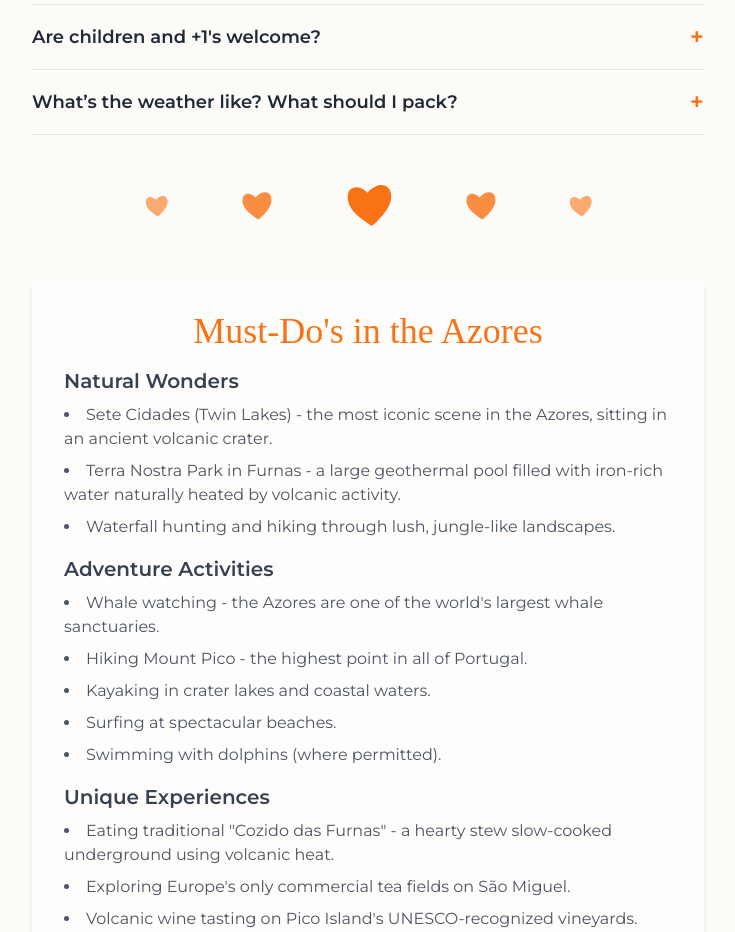
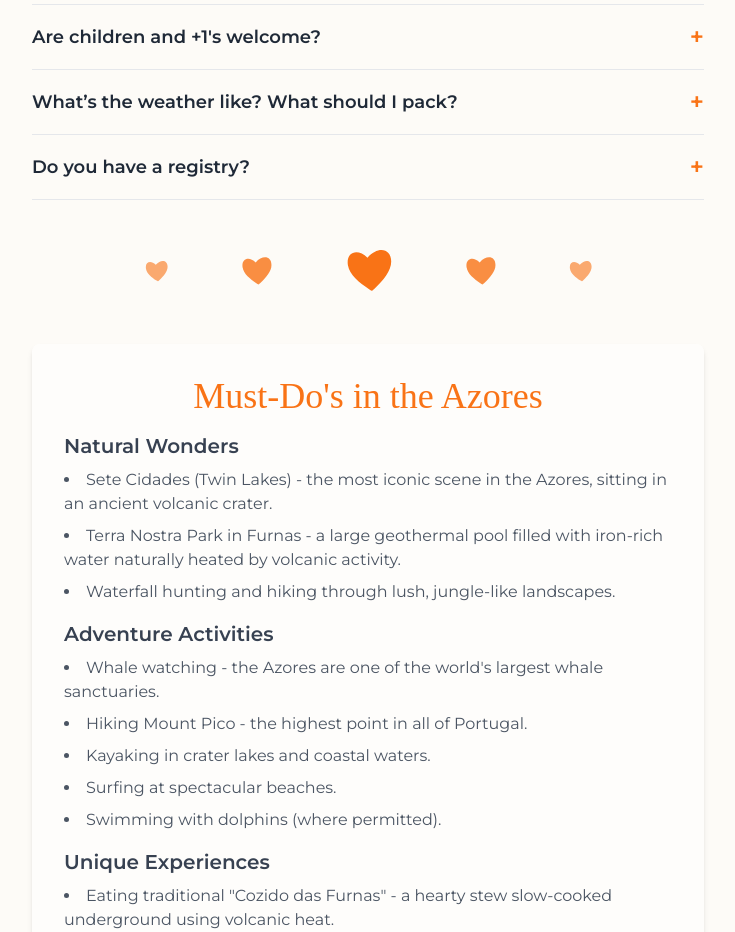
Before and after one commit to burrito9/wedding-website, a React (Vite) app: page / in a window 1280 px wide. Shown: the part 5640-6572 px from the top of the page, without its empty margins (224-959 px from the left). Built offline with nearby package versions, Linux system fonts and the light colour scheme; no server answers; a web font is replaced by a local one.

Commit message:
feat(FAQ): Add wedding registry details
Includes registry links for Heath and Zola, and a note.

```diff
--- a/components/FAQ.tsx
+++ b/components/FAQ.tsx
@@ -75,6 +75,19 @@ const faqData = [
                 <li>A hat and sunglasses for sun protection.</li>
                 <li>A power adapter for our US-based friends and family.</li>
             </ul>
+        </>
+    )
+  },
+  {
+    question: "Do you have a registry?",
+    answer: (
+        <>
+            <p>
+                Yes we are registered at <a href="https://heathceramics.myshopify.com/apps/registry/mila-roberto-wedding?shared_url=true" target="_blank" rel="noopener noreferrer" className="text-brand-orange underline hover:text-orange-700">Heath</a> and <a href="https://www.zola.com/registry/robertoandmila" target="_blank" rel="noopener noreferrer" className="text-brand-orange underline hover:text-orange-700">Zola</a>.
+            </p>
+            <p className="mt-4">
+                However, we know many will be traveling far to celebrate with us, and your presence on the dance floor is the greatest gift of all. If you want to get us a gift, we especially appreciate contributions to our honeymoon fund. But seriously - we just want to see you there. ❤️
+            </p>
         </>
     )
   }
```
